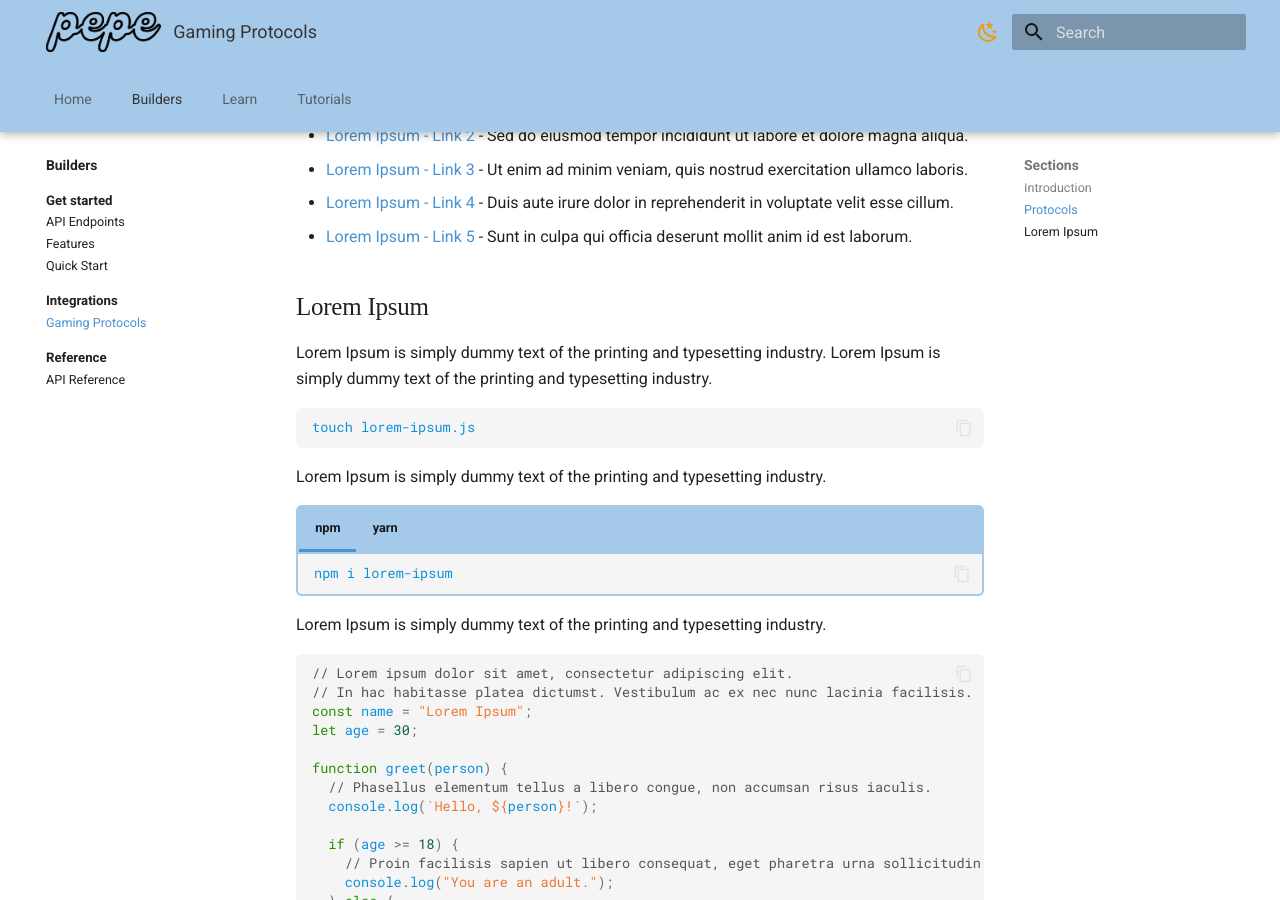
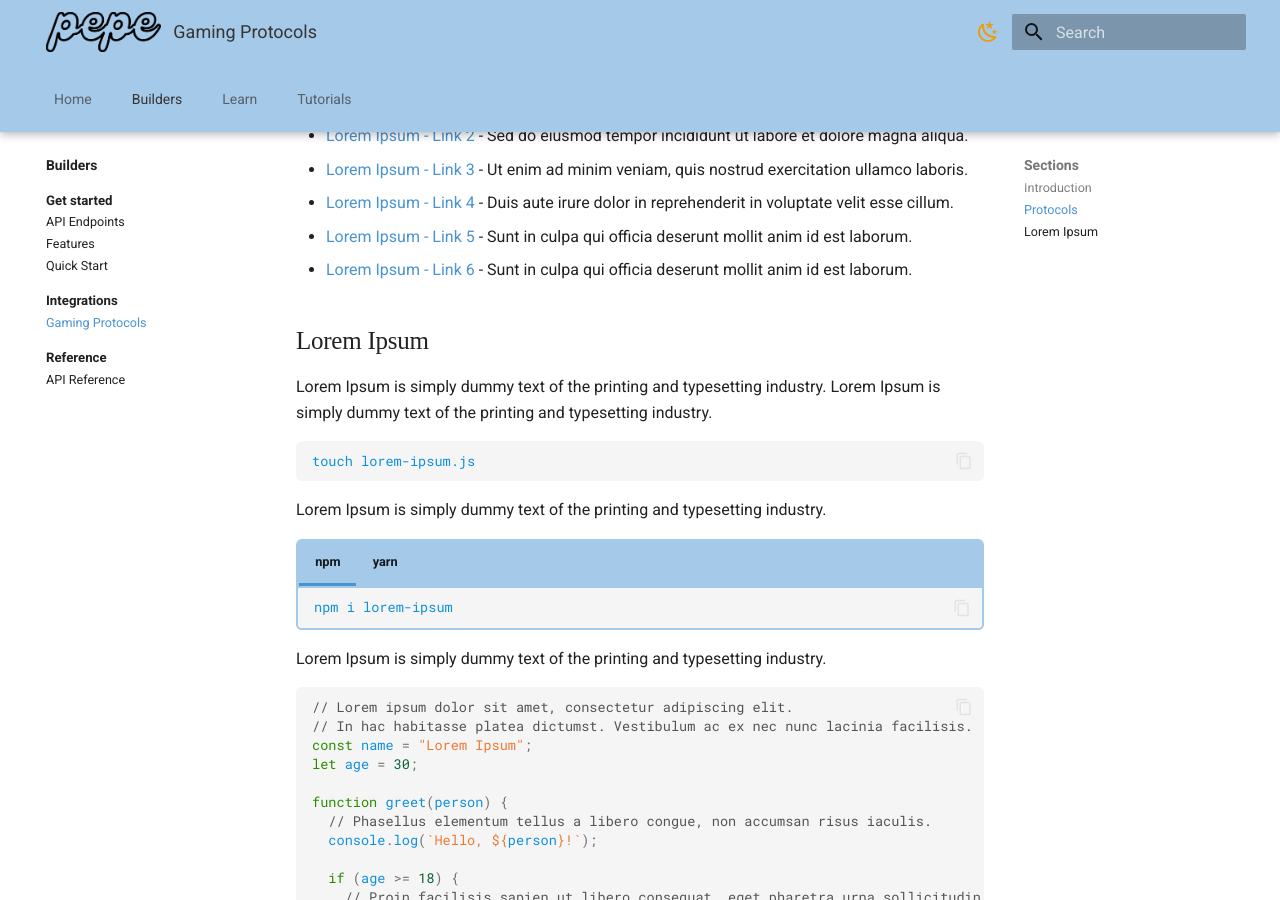
Before and after one commit to papermoonio/demo-docs, an MkDocs documentation site: the page built from pepe-docs/builders/integrations/gaming.md, in a window 1280 px wide and 900 px high, scrolled down 537 px. Built offline with MkDocs 1.6.1 and Material for MkDocs 9.7.7, drawn with Linux system fonts in a browser that asks for light colours.

Commit message:
test workflow

```diff
--- a/pepe-docs/builders/integrations/gaming.md
+++ b/pepe-docs/builders/integrations/gaming.md
@@ -18,6 +18,7 @@ Lorem Ipsum is simply dummy text of the printing and typesetting industry:
 - [Lorem Ipsum - Link 3](https://www.example.com) - Ut enim ad minim veniam, quis nostrud exercitation ullamco laboris.
 - [Lorem Ipsum - Link 4](https://www.example.com) - Duis aute irure dolor in reprehenderit in voluptate velit esse cillum.
 - [Lorem Ipsum - Link 5](https://www.example.com) - Sunt in culpa qui officia deserunt mollit anim id est laborum.
+- [Lorem Ipsum - Link 6](https://www.example.com) - Sunt in culpa qui officia deserunt mollit anim id est laborum.
 
 ## Lorem Ipsum
 
```
